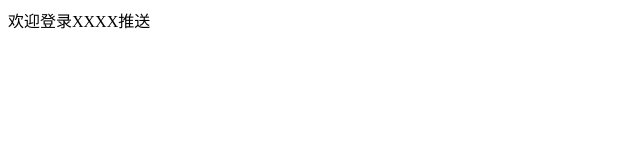
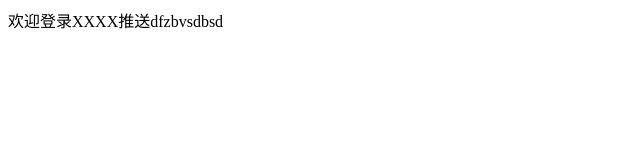
Before and after one commit to 798218746/Test, a plain HTML site: page src/index.html in a window 1280 px wide. Shown: the full height of the page, 0-640 px from the left. Drawn offline with Linux system fonts and the light colour scheme.

Commit message:
尝试推送

```diff
--- a/src/index.html
+++ b/src/index.html
@@ -5,6 +5,6 @@
 	<title>test</title>
 </head>
 <body>
-	<header>欢迎登录XXXX推送</header>
+	<header>欢迎登录XXXX推送dfzbvsdbsd</header>
 </body>
 </html>
```
